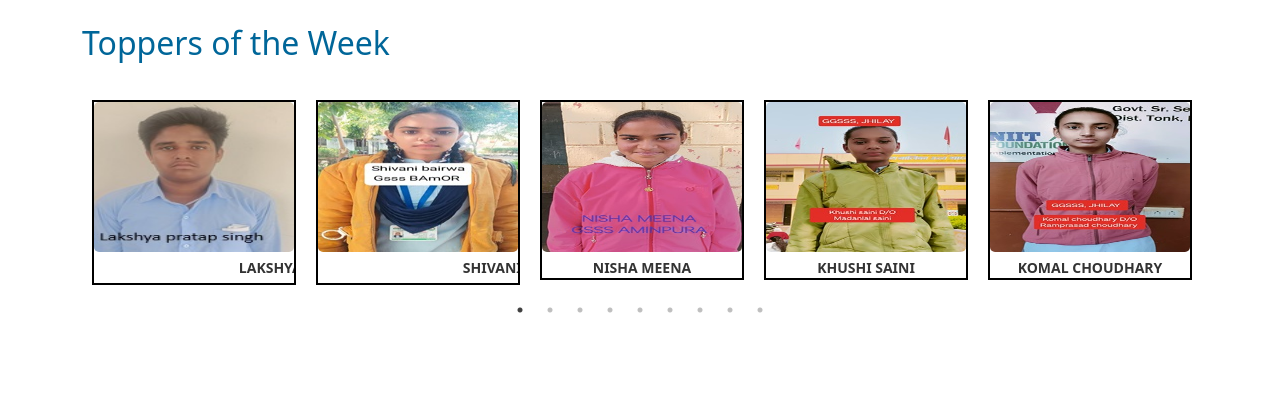
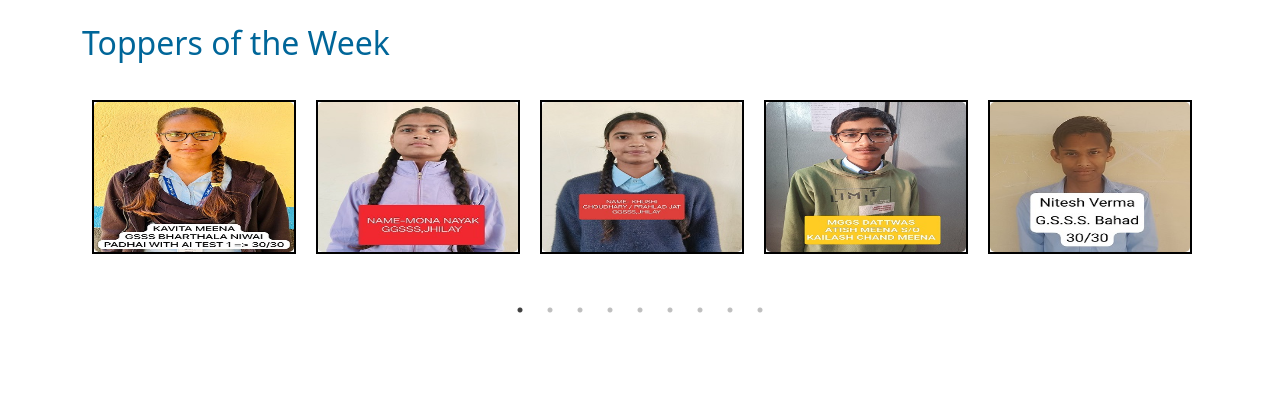
Before and after one commit to blaze0081/PadhaiWithAI, a Django app: page / in a window 1280 px wide. Shown: the part 16-410 px from the top of the page. Run offline with Django 5.2, Linux system fonts and the light colour scheme; some libraries are stand-ins or nearby versions.

Commit message:
Change photo sources in login.html
Updated photo sources in the login template to use new images.

```diff
--- a/school_project/school_app/templates/school_app/login.html
+++ b/school_project/school_app/templates/school_app/login.html
@@ -49,41 +49,29 @@
     <div class="slider">
             <!-- Repeat this block 20 times for each photo -->
             <div class="photo-container">
-                <img src="{% static 'school_app/images/lakshyapratapsingh.jpeg' %}" alt="" class="passport-photo">
-                <div class="caption">
-                    <marquee behavior="scroll" direction="left" scrollamount="3">LAKSHYA PRATAP SINGH, GSSS DHUNDHIYA</marquee>
-                </div>
+                <img src="{% static 'school_app/images/1.jpg' %}" alt="" class="passport-photo">
+
            </div>
          <div class="photo-container">
-                <img src="{% static 'school_app/images/shivanibairwa.jpeg' %}" alt="Photo 3" class="passport-photo">
-                <div class="caption">
-                    <marquee behavior="scroll" direction="left" scrollamount="3">SHIVANI BAIRWA</marquee>
-                </div>
+                <img src="{% static 'school_app/images/2.jpg' %}" alt="Photo 3" class="passport-photo">
+
         </div>
             <div class="photo-container">
-                <img src="{% static 'school_app/images/nishamalpura.jpeg' %}" alt="" class="passport-photo">
-                <div class="caption">
-                   NISHA MEENA
-                </div>
+                <img src="{% static 'school_app/images/3.jpg' %}" alt="" class="passport-photo">
+
             </div>
             <div class="photo-container">
-                <img src="{% static 'school_app/images/khushijhilay.jpeg' %}" alt="" class="passport-photo">
-                <div class="caption">
-                  KHUSHI SAINI
-                </div>
+                <img src="{% static 'school_app/images/4.jpg' %}" alt="" class="passport-photo">
+
             </div>
             <div class="photo-container">
-                <img src="{% static 'school_app/images/komaljhilay.jpeg' %}" alt="" class="passport-photo">
-                <div class="caption">
-                  KOMAL CHOUDHARY
-                </div>
+                <img src="{% static 'school_app/images/5.jpg' %}" alt="" class="passport-photo">
+
             </div>
 
             <div class="photo-container">
-                <img src="{% static 'school_app/images/mamtaganwar.jpeg' %}" alt="" class="passport-photo">
-                <div class="caption">
-                 MAMTA CHOUDHARY
-                </div>
+                <img src="{% static 'school_app/images/6.jpg' %}" alt="" class="passport-photo">
+
             </div>
             <div class="photo-container">
                 <img src="{% static 'school_app/images/krishanaganwar.jpeg' %}" alt="" class="passport-photo">
```
